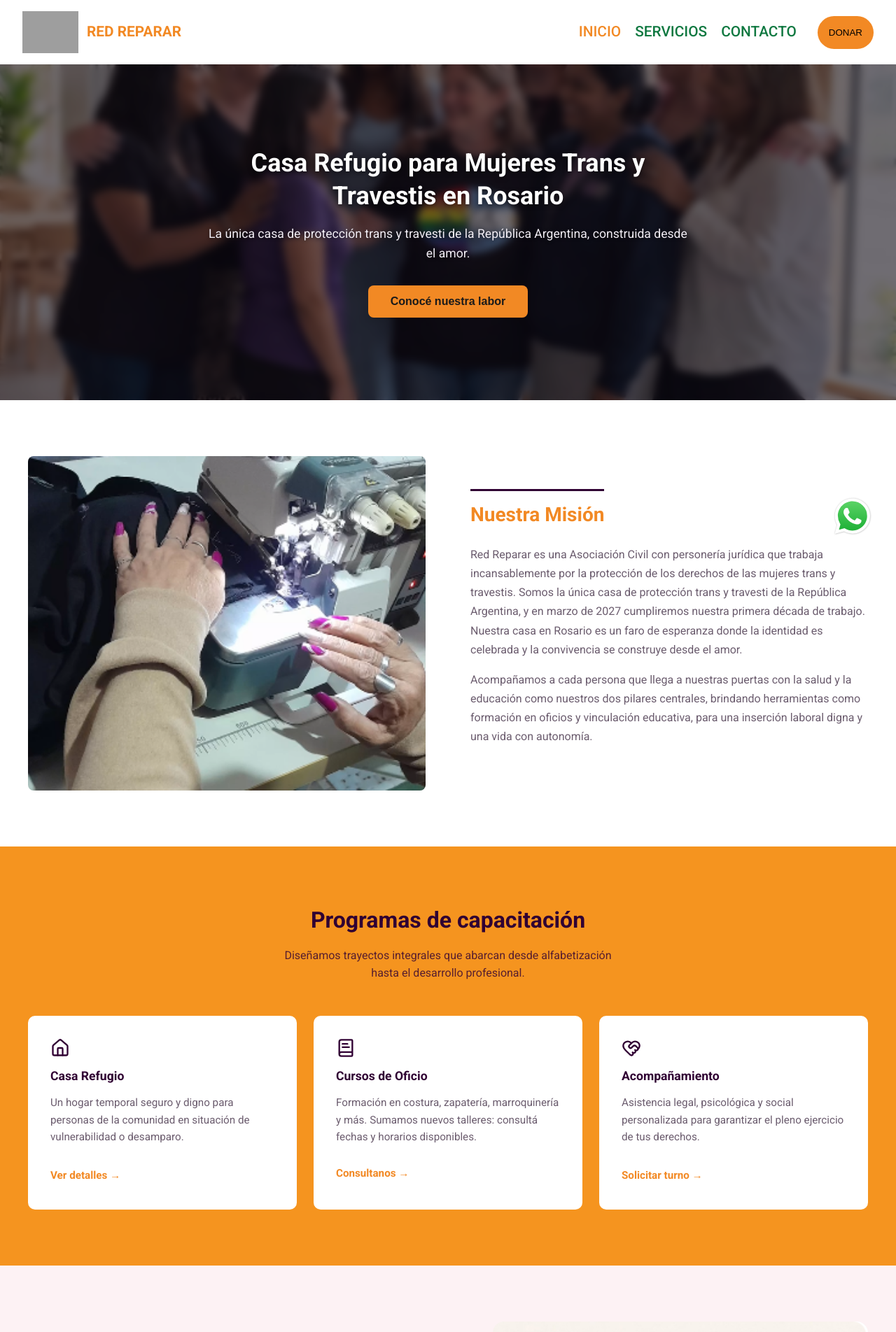
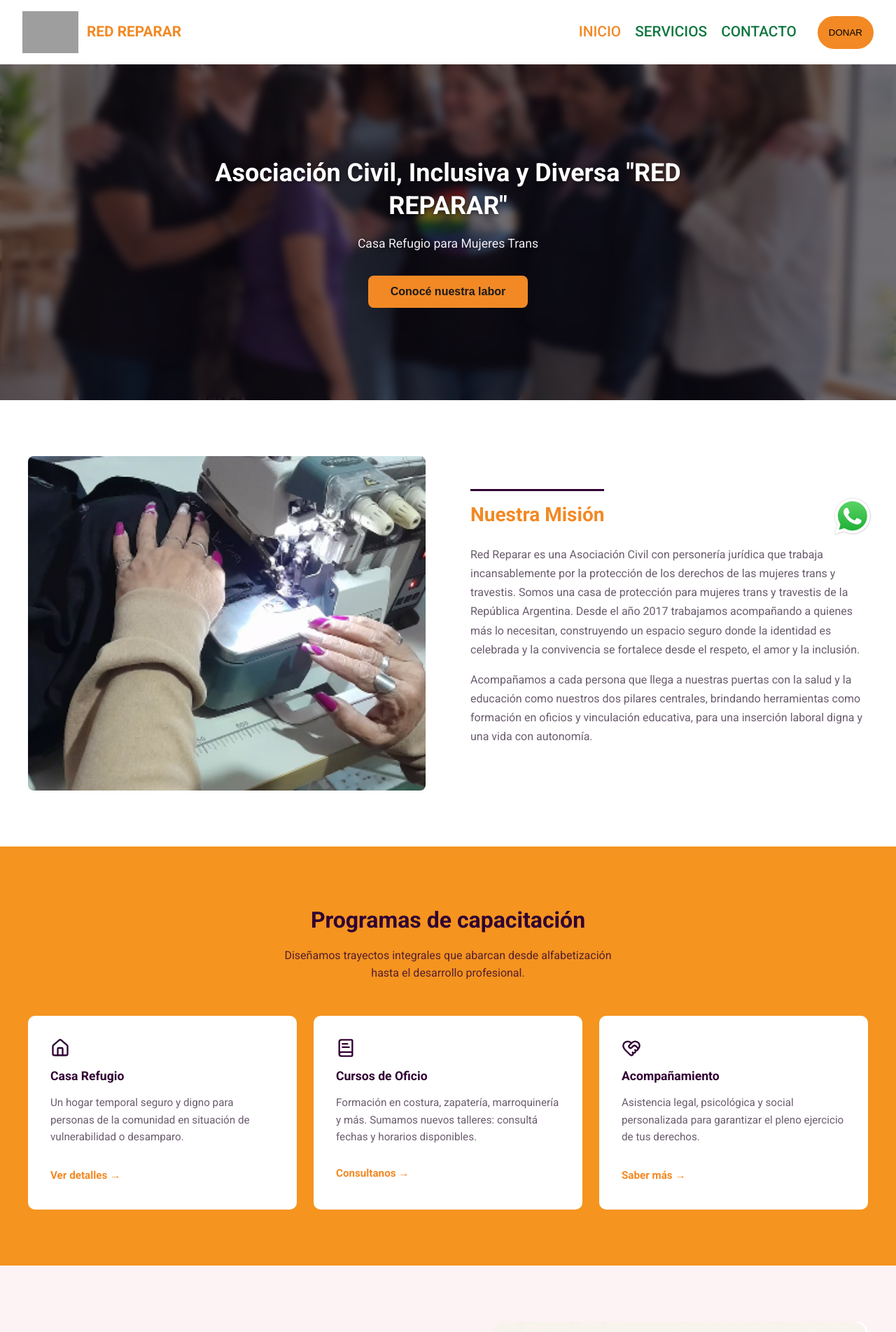
Before and after one commit to christianberti/red-reparar, a React (Vite) app: page / in a window 1280 px wide. Shown: the top 1904 px of the page at 70% size. Built offline with nearby package versions, Linux system fonts and the light colour scheme; grey boxes are pictures that could not be loaded.

Commit message:
Se corrigen textos en about, footer, servicios y hero

```diff
--- a/src/components/Footer.jsx
+++ b/src/components/Footer.jsx
@@ -41,7 +41,7 @@ const Footer = () => {
             </li>
             <li>
               <Mail size={16} />
-              <span>info@redreparar.org.ar</span>
+              <span>redrepararid@gmail.com</span>
             </li>
             <li>
               <Clock size={16} />
--- a/src/components/sections/About.jsx
+++ b/src/components/sections/About.jsx
@@ -14,7 +14,7 @@ function About() {
           <h2 className="about__title">Nuestra Misión</h2>
           <p className="about__text">
             Red Reparar es una Asociación Civil con personería jurídica que trabaja incansablemente por la protección de los derechos de las mujeres trans y travestis.
-            Somos la única casa de protección trans y travesti de la República Argentina, y en marzo de 2027 cumpliremos nuestra primera década de trabajo. Nuestra casa en Rosario es un faro de esperanza donde la identidad es celebrada y la convivencia se construye desde el amor.
+            Somos una casa de protección para mujeres trans y travestis de la República Argentina. Desde el año 2017 trabajamos acompañando a quienes más lo necesitan, construyendo un espacio seguro donde la identidad es celebrada y la convivencia se fortalece desde el respeto, el amor y la inclusión.
           </p>
           <p className="about__text">
           Acompañamos a cada persona que llega a nuestras puertas con la salud y la educación como nuestros dos pilares centrales, brindando herramientas como formación en oficios y vinculación educativa,
--- a/src/components/sections/Contact.jsx
+++ b/src/components/sections/Contact.jsx
@@ -31,14 +31,14 @@ function Contact() {
               <span className="contact__detail-icon"><Mail size={20} color="var(--color-primary)" /></span>
               <div>
                 <strong>Correo</strong>
-                <p>contacto@redreparar.org</p>
+                <p>redrepararid@gmail.com</p>
               </div>
             </li>
             <li className="contact__detail">
               <span className="contact__detail-icon"><Phone size={20} color="var(--color-primary)" /></span>
               <div>
                 <strong>WhatsApp</strong>
-                <p>+54 341 000-0000</p>
+                <p>+54 341 500 4542</p>
               </div>
             </li>
           </ul>
--- a/src/components/sections/Hero.jsx
+++ b/src/components/sections/Hero.jsx
@@ -5,11 +5,10 @@ const Hero = ({ onConocenos }) => {
     <section id="inicio" className="hero">
       <div className="hero__container">
         <h1 className="hero__title">
-          Casa Refugio para Mujeres Trans y Travestis en Rosario
+          Asociación Civil, Inclusiva y Diversa "RED REPARAR"
         </h1>
         <p className="hero__subtitle">
-          La única casa de protección trans y travesti de la República Argentina,
-          construida desde el amor.
+          Casa Refugio para Mujeres Trans
         </p>
         <button className="hero__cta" onClick={onConocenos}>
           Conocé nuestra labor
--- a/src/components/sections/Services.jsx
+++ b/src/components/sections/Services.jsx
@@ -24,7 +24,7 @@ const getServices = (onVerRefugio) => [
     title: 'Acompañamiento',
     description: 'Asistencia legal, psicológica y social personalizada para garantizar el pleno ejercicio de tus derechos.',
     onClick: () => onVerRefugio('acompanamiento-integral'),
-    linkText: 'Solicitar turno'
+    linkText: 'Saber más'
   }
 ]
 
```
